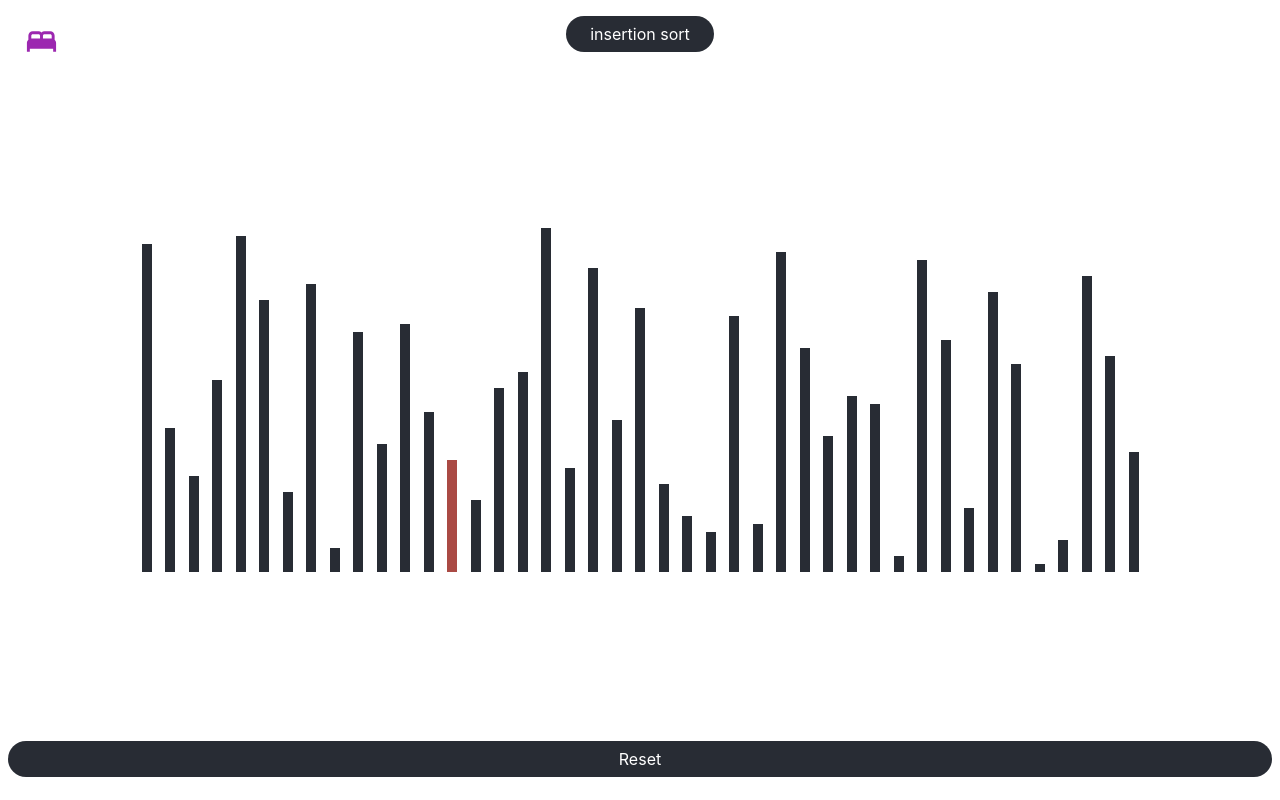
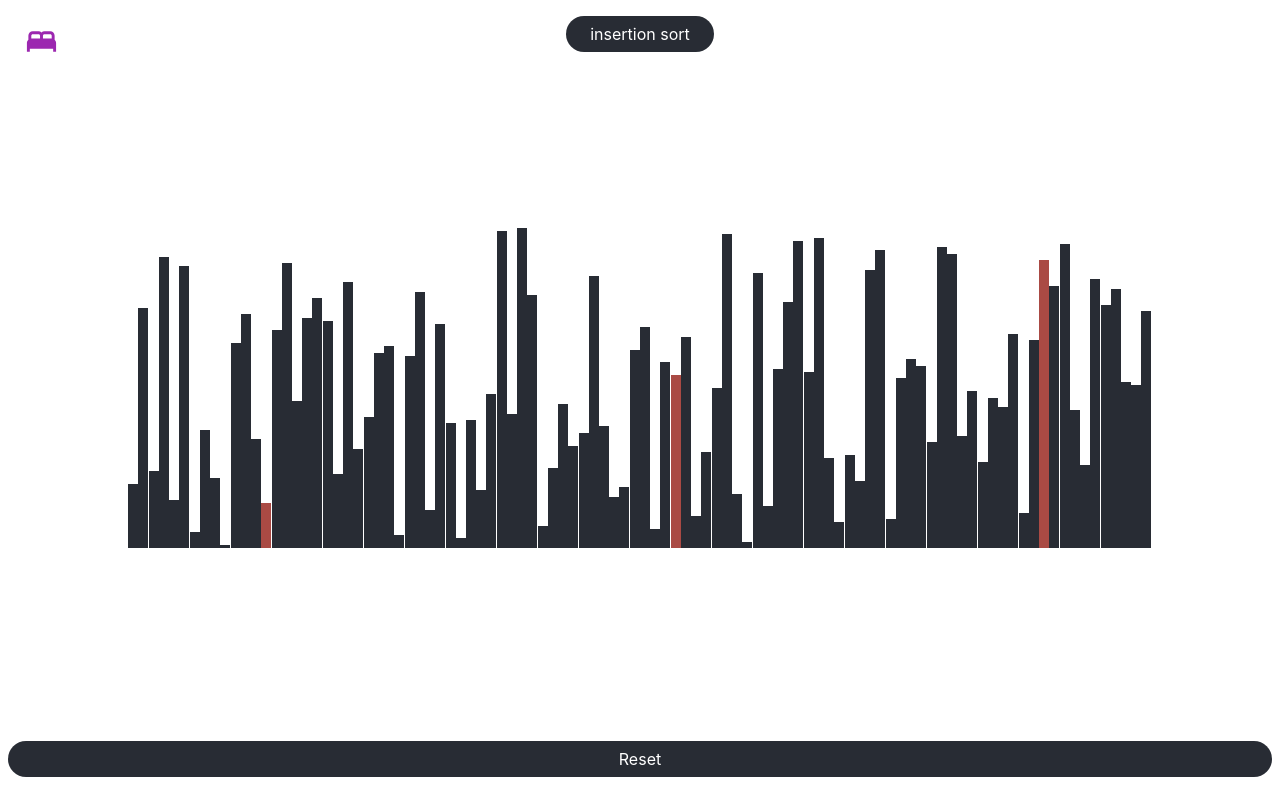
Before and after one commit to dylncheng/dc-cv, a Next.js app: page /projects/algorithm-visualization in a window 1280 px wide. Built offline with nearby package versions, Linux system fonts and the light colour scheme.

Commit message:
adjusted the number of rectangles

```diff
--- a/components/Algorithms.js
+++ b/components/Algorithms.js
@@ -8,7 +8,7 @@ const Algorithms = ({algorithm, start, setStart}) => {
       }
 
     const randomizeArray = useCallback(() => {
-        let elements = 43;
+        let elements = 100;
 
         let arr = [];
 
@@ -116,7 +116,7 @@ const Algorithms = ({algorithm, start, setStart}) => {
                     return(
                         // <div style={{content:'', height:`${n * 10}px`, width:"10px", background:(n===index)?"#AA4A44":"#282c34"}}></div>
                         // <div style={{content:'', height:`${n.val * 10}px`, width:"10px", background:isDone?"#AA4A44":n.color}}></div>
-                        <div key={i} style={{content:'', height:`${n.val * 0.5}rem`, width:"10px", background:(n.val - 1)===i?"#AA4A44":n.color}}></div>
+                        <div key={i} style={{content:'', height:`${n.val * 0.2}rem`, width:"10px", background:(n.val - 1)===i?"#AA4A44":n.color}}></div>
 
                     );
                 })}
```
